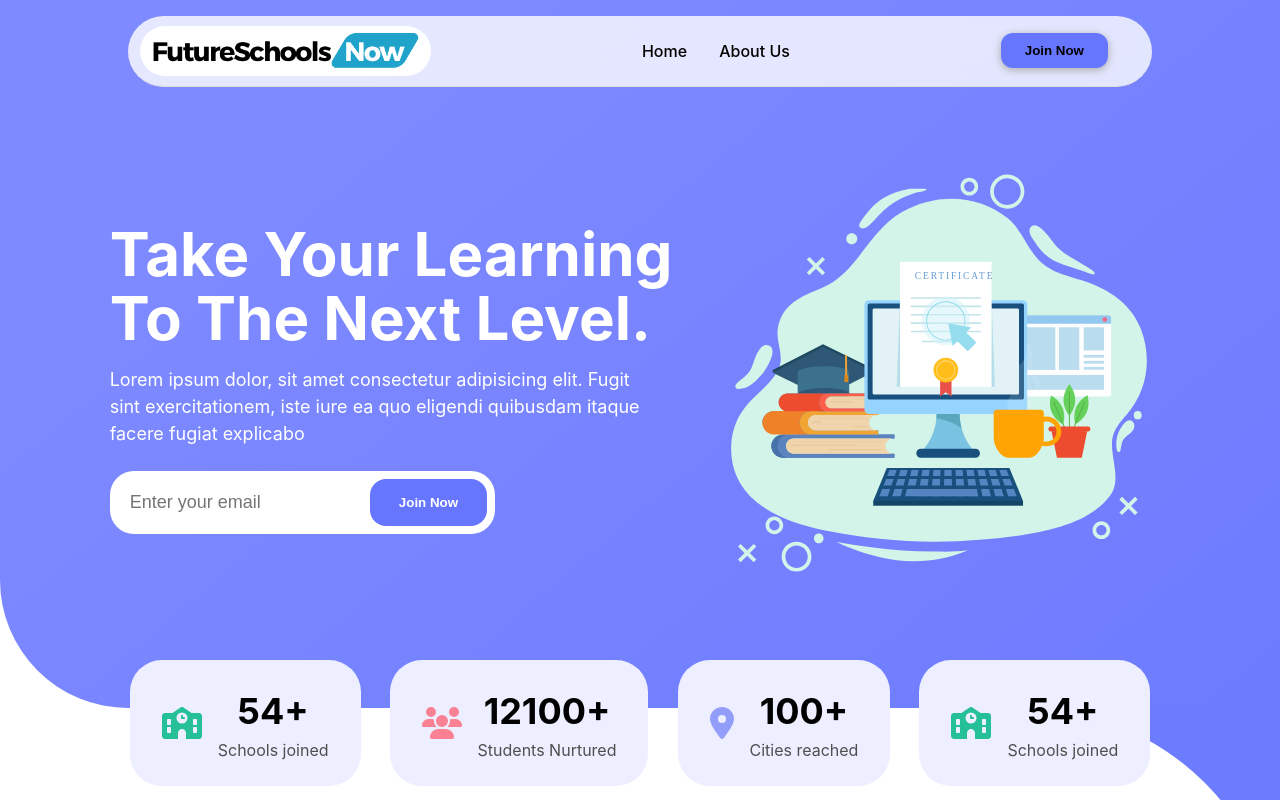
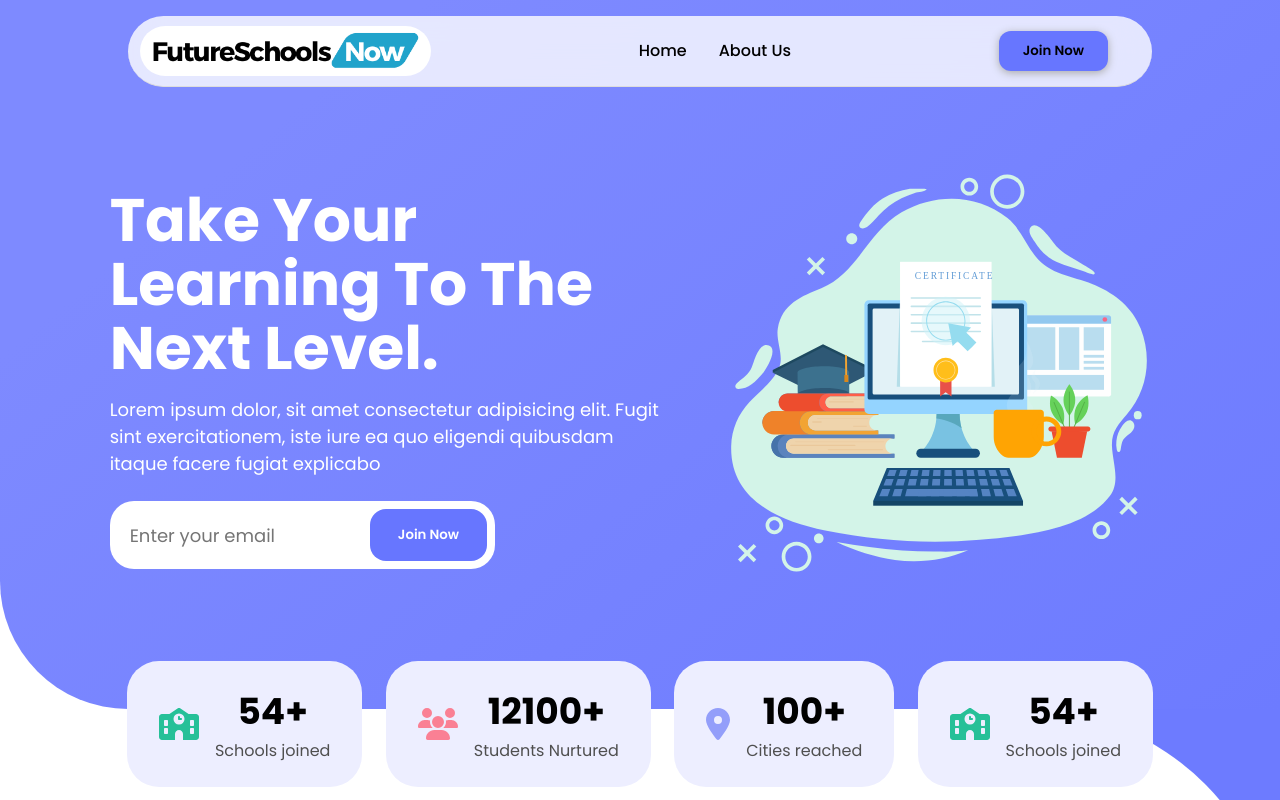
Before and after one commit to aum-singhal/future-school, a React (Vite) app: page / in a window 1280 px wide. Shown: the top 800 px of the page. Built offline with nearby package versions, Linux system fonts and the light colour scheme.

Commit message:
fixed scroll

```diff
--- a/src/App.css
+++ b/src/App.css
@@ -1,3 +1,4 @@
+@import url('https://fonts.googleapis.com/css2?family=Poppins:ital,wght@0,100;0,200;0,300;0,400;0,500;0,600;0,700;0,800;0,900;1,100;1,200;1,300;1,400;1,500;1,600;1,700;1,800;1,900&display=swap');
 
 
 *{
@@ -5,6 +6,7 @@
   margin: 0;
   padding: 0;
   transition: .3s;
+  font-family: "Poppins", sans-serif;
 }
 
 .App{
--- a/src/App.jsx
+++ b/src/App.jsx
@@ -4,11 +4,13 @@
 import { Routes, Route } from 'react-router-dom'
 import { AboutPage } from './pages/about'
 import { Footer } from './components/footer/footer'
+import { ScrollToTop } from './scrollToTop'
 
 function App() {
 
   return (
     <div className="App">
+      <ScrollToTop />
       <Navbar />
 
       <Routes>
--- a/src/components/about/aboutMap.jsx
+++ b/src/components/about/aboutMap.jsx
@@ -80,7 +80,7 @@
               <img src={schoolData[selectIndex].cover} alt="" />
             </div>
             <div className="text flex-d-col">
-              <div className="name font-28 semi-bold">{schoolData[selectIndex].name}</div>
+              <div className="name font-36 bold">{schoolData[selectIndex].name}</div>
               <div className="desc font-16 ">{schoolData[selectIndex].desc}</div>
             </div>
       </div>
--- a/src/components/about/join.jsx
+++ b/src/components/about/join.jsx
@@ -8,7 +8,7 @@
   return <div className="about-join flex-a-cen-j-cen">
     <div className="left font-24 semi-bold flex-d-col">
       <Fade direction="up" triggerOnce damping={0.3} cascade>
-        <div className="head font-48 bold">Join us NOW!!</div>
+        <div className="head font-56 extra-bold">Join us NOW!!</div>
         <div onClick={()=>setSelection(0)} className="school cursor-pointer">As School</div>
         <div onClick={()=>setSelection(1)} className="user cursor-pointer">As Member</div>
       </Fade>
--- a/src/index.css
+++ b/src/index.css
@@ -1,5 +1,5 @@
 :root {
-  font-family: Inter, system-ui, Avenir, Helvetica, Arial, sans-serif;
+  /* font-family: Inter, system-ui, Avenir, Helvetica, Arial, sans-serif; */
   line-height: 1.5;
   font-weight: 400;
 
--- /dev/null
+++ b/src/scrollToTop.jsx
@@ -0,0 +1,10 @@
+import { useEffect} from "react";
+import { useLocation } from "react-router-dom";
+
+export const ScrollToTop = () => {
+  const {pathname} = useLocation();
+
+  useEffect(() => {
+    window.scrollTo(0, 0);
+  }, [pathname]);
+}
```
